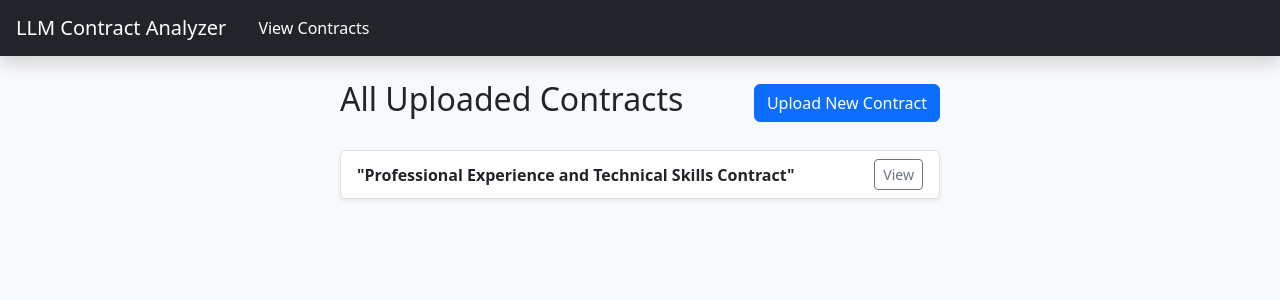
After one commit to Dylan-kn/llm_contract_analyzer, a Django app: page /contracts/ in a window 1280 px wide. The commit adds this page. Shown: the top 300 px of the page. Run offline with Django 5.2, Linux system fonts and the light colour scheme; data comes from the database, SQL or seed files in the repository; both versions use the stored data as it was after the commit.

Commit message:
Updgraded UI by adjusting bootstrap, added functionality and LLM title creation

```diff
--- a/analyzer/llm.py
+++ b/analyzer/llm.py
@@ -38,3 +38,8 @@ def red_flags(contract_text):
     risky, out-of-the-ordinary, potentially harmful details or clauses that might be
     concerning for the average person. Be specific, explain why, and provide insight:\n\n{contract_text}"""
     return call_llm(prompt)
+
+def generate_title(contract_text):
+    prompt = f"""Generate a title for the following contract based on its content.
+    Should be short, descriptive and no more than 8 words:\n\n{contract_text}"""
+    return call_llm(prompt)
--- a/analyzer/models.py
+++ b/analyzer/models.py
@@ -8,6 +8,7 @@ class Contract(models.Model):
     summary = models.TextField(blank=True)
     key_info = models.TextField(blank=True)
     red_flags = models.TextField(blank=True)
+    title = models.CharField(max_length=200, blank=True)
 
 def __str__(self):
     return f"Contract {self.id} - {self.uploaded_at.date()}"
--- a/analyzer/templates/analyzer/base.html
+++ b/analyzer/templates/analyzer/base.html
@@ -7,9 +7,13 @@
         <link href="https://cdn.jsdelivr.net/npm/bootstrap@5.3.3/dist/css/bootstrap.min.css" rel="stylesheet">
     </head>
     <body class="bg-light">
-        <nav class="navbar navbar-dark bg-dark mb-4 px-3">
-            <a class="navbar-brand" href="/">LLM Contract Analyzer</a>
+        <nav class="navbar navbar-dark bg-dark mb-4 px-3 sticky-top shadow">
+            <div class="d-flex align-items-center gap-3">
+                <a class="navbar-brand" href="/">LLM Contract Analyzer</a>
+                <a class="nav-link text-white p-0" href="{% url 'contract_list' %}">View Contracts</a>
+            </div>
         </nav>
         <div>{% block content %} {% endblock %}</div>
+        <script src="https://cdn.jsdelivr.net/npm/bootstrap@5.3.3/dist/js/bootstrap.bundle.min.js"></script>
     </body>
 </html>
--- /dev/null
+++ b/analyzer/templates/analyzer/contract_list.html
@@ -0,0 +1,27 @@
+{% extends 'analyzer/base.html' %}
+
+{% block title %}All Contracts{% endblock %}
+
+{% block content %}
+<div class="mx-auto" style="max-width: 600px;">
+    <div class="d-flex justify-content-between align-items-center mb-4">
+        <h2>All Uploaded Contracts</h2>
+        <a href="/" class="btn btn-primary">Upload New Contract</a>
+    </div>
+
+    {% if contracts %}
+        <ul class="list-group shadow-sm">
+            {% for contract in contracts %}
+            <li class="list-group-item d-flex justify-content-between align-items-center">
+                <div>
+                    <strong>{{ contract.title|default:"Untitled Contract" }}</strong>
+                </div>
+                <a href="{% url 'view_contract' contract.pk %}" class="btn btn-sm btn-outline-secondary">View</a>
+            </li>
+            {% endfor %}
+        </ul>
+    {% else %}
+        <p>No contracts uploaded yet.</p>
+    {% endif %}
+</div>
+{% endblock %}
--- a/analyzer/urls.py
+++ b/analyzer/urls.py
@@ -4,4 +4,6 @@ from . import views
 urlpatterns = [
     path('', views.upload_contract, name='upload_contract'),
     path('contract/<int:pk>/', views.view_contract, name='view_contract'),
+    path('contracts/', views.contract_list, name='contract_list'),
+    path('contract/<int:pk>/delete/', views.delete_contract, name='delete_contract'),
 ]
--- a/analyzer/views.py
+++ b/analyzer/views.py
@@ -1,8 +1,8 @@
-from django.shortcuts import render, redirect
+from django.shortcuts import render, redirect, get_object_or_404
 from .forms import ContractUploadForm
 from .models import Contract
 from .utils import extract_text_from_file
-from .llm import summarize, extract_key_info, red_flags
+from .llm import summarize, extract_key_info, red_flags, generate_title
 import os
 
 def upload_contract(request):
@@ -11,7 +11,7 @@ def upload_contract(request):
         if form.is_valid():
             contract = form.save(commit=False)
             contract.raw_text = extract_text_from_file(request.FILES['file'])
-
+            contract.title = generate_title(contract.raw_text)
             contract.summary = summarize(contract.raw_text)
             contract.key_info = extract_key_info(contract.raw_text)
             contract.red_flags = red_flags(contract.raw_text)
@@ -25,3 +25,14 @@ def upload_contract(request):
 def view_contract(request, pk):
     contract = Contract.objects.get(pk=pk)
     return render(request, 'analyzer/view_contract.html', {'contract': contract})
+
+def contract_list(request):
+    contracts = Contract.objects.all().order_by('-uploaded_at')
+    return render(request, 'analyzer/contract_list.html', {'contracts': contracts})
+
+def delete_contract(request, pk):
+    contract = get_object_or_404(Contract, pk=pk)
+    if request.method == "POST":
+        contract.delete()
+        return redirect('contract_list')
+    return render(request, 'analyzer/delete_confirmation.html', {'contract': contract})
```
Also changed, not shown: analyzer/templates/analyzer/delete_confirmation.html (added, +15 -0 lines), analyzer/templates/analyzer/upload_contract.html (+6 -2 lines), analyzer/templates/analyzer/view_contract.html (+36 -18 lines), analyzer/migrations/0002_contract_title.py (added), db.sqlite3, 3 other files.
